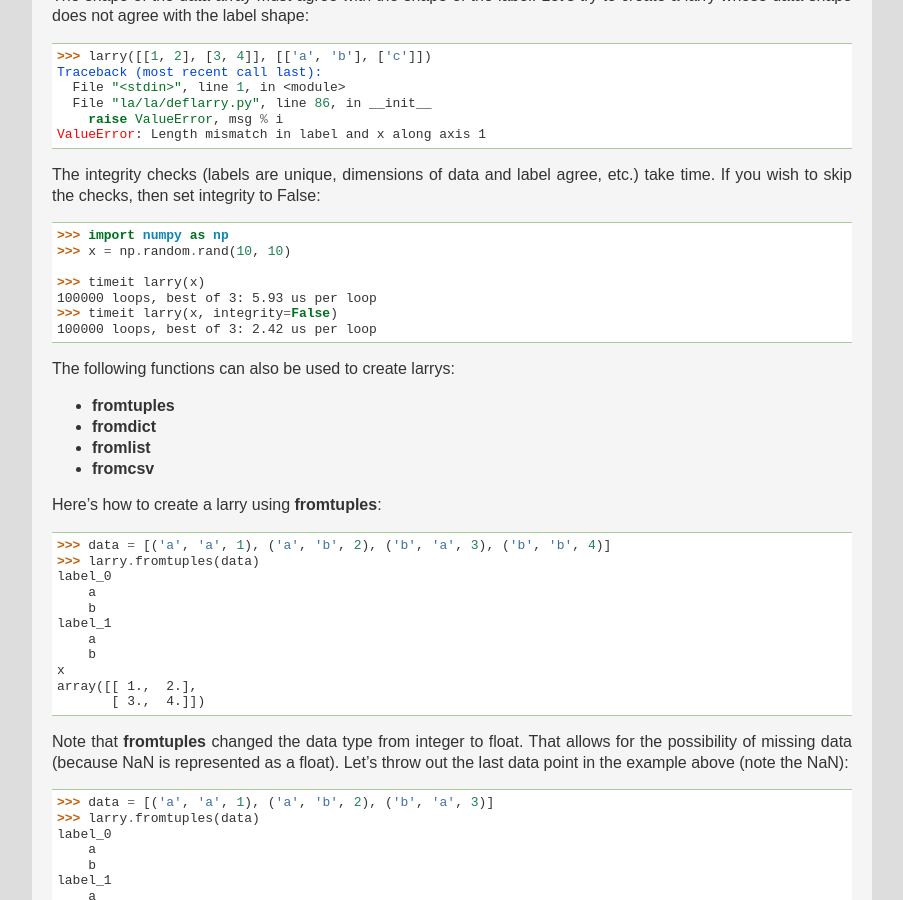
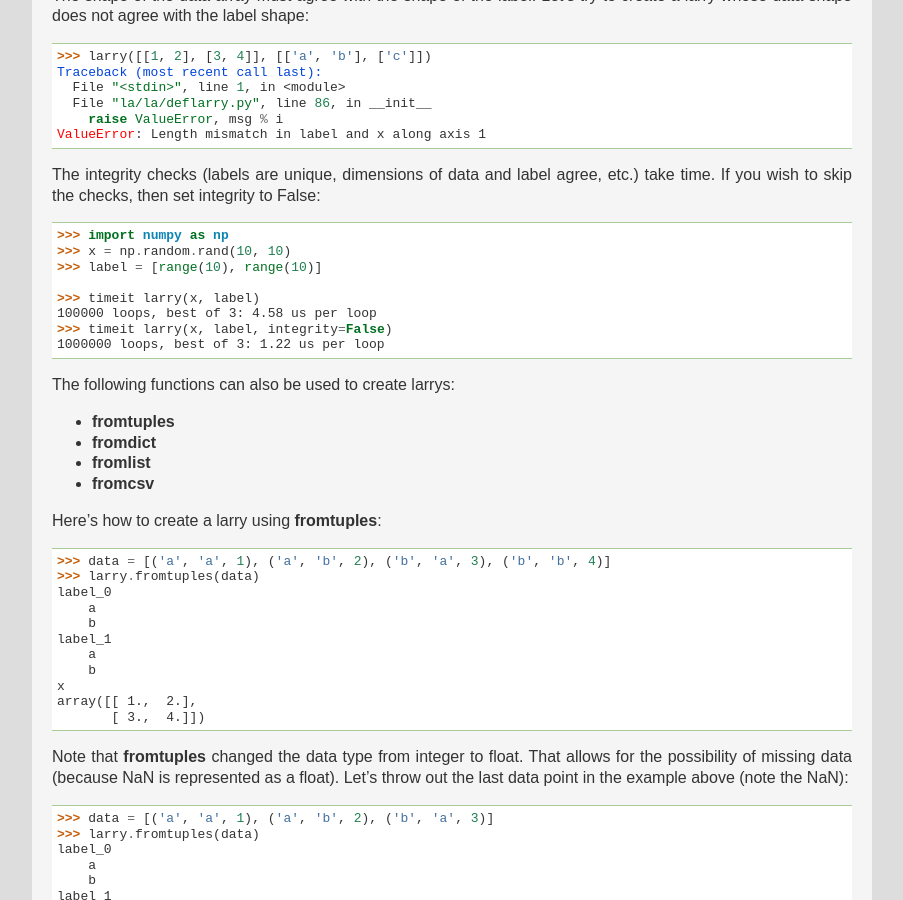
Before and after one commit to kwgoodman/la, a Sphinx documentation site: the page built from doc/source/work.rst, in a window 1280 px wide and 900 px high, scrolled down 2305 px. Shown: the whole window, without its empty margins (198-1101 px from the left). Built offline with Sphinx 7.4.7, drawn with Linux system fonts in a browser that asks for light colours.

Commit message:
* doc/source/work.rst: Tweak.

```diff
--- a/doc/source/work.rst
+++ b/doc/source/work.rst
@@ -129,11 +129,12 @@ etc.) take time. If you wish to skip the checks, then set integrity to False:
 ::
     >>> import numpy as np
     >>> x = np.random.rand(10, 10)
+    >>> label = [range(10), range(10)]
 
-    >>> timeit larry(x)
-    100000 loops, best of 3: 5.93 us per loop
-    >>> timeit larry(x, integrity=False)
-    100000 loops, best of 3: 2.42 us per loop
+    >>> timeit larry(x, label)
+    100000 loops, best of 3: 4.58 us per loop
+    >>> timeit larry(x, label, integrity=False)
+    1000000 loops, best of 3: 1.22 us per loop
 
 The following functions can also be used to create larrys:
 
```
Also changed, not shown: 1 other file.
